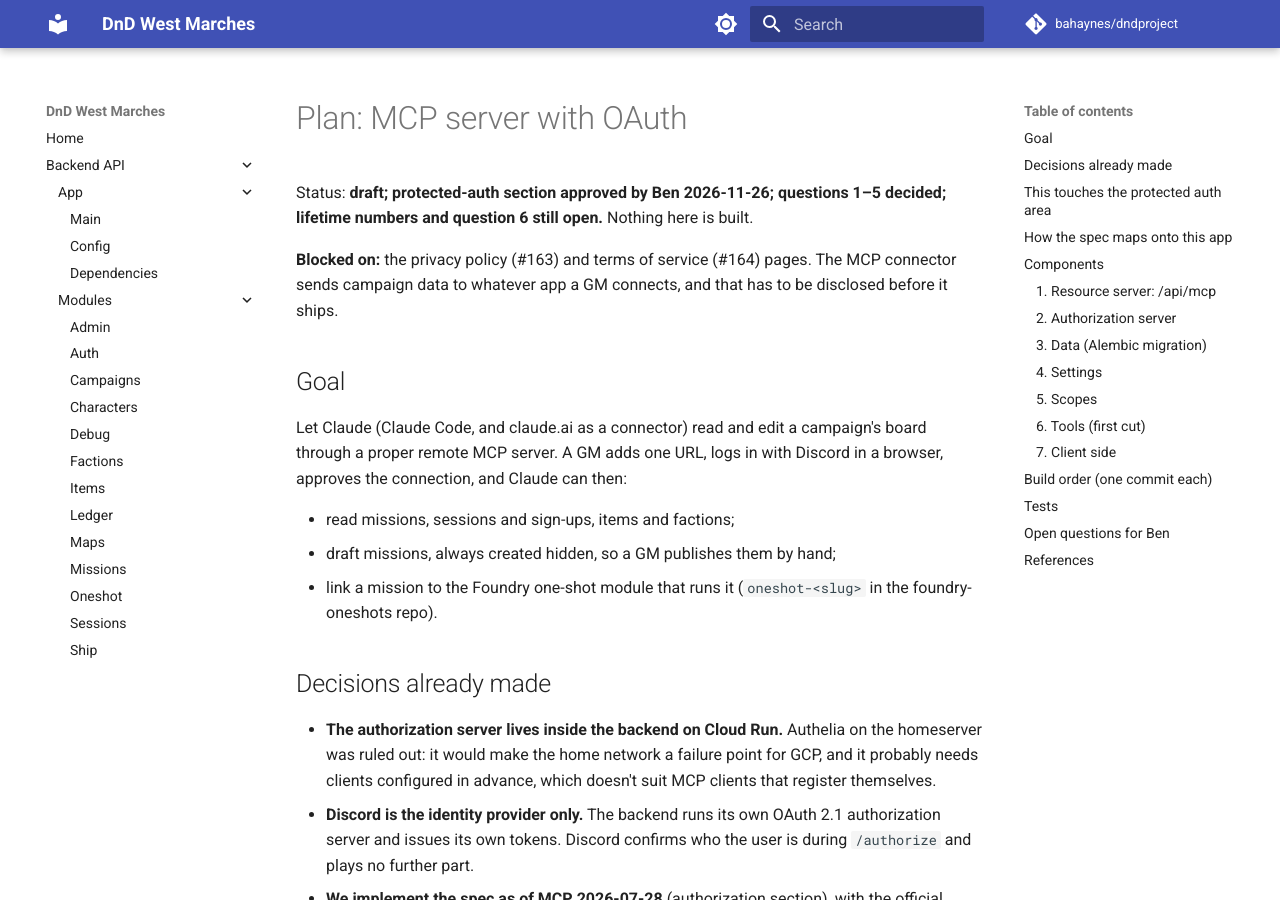
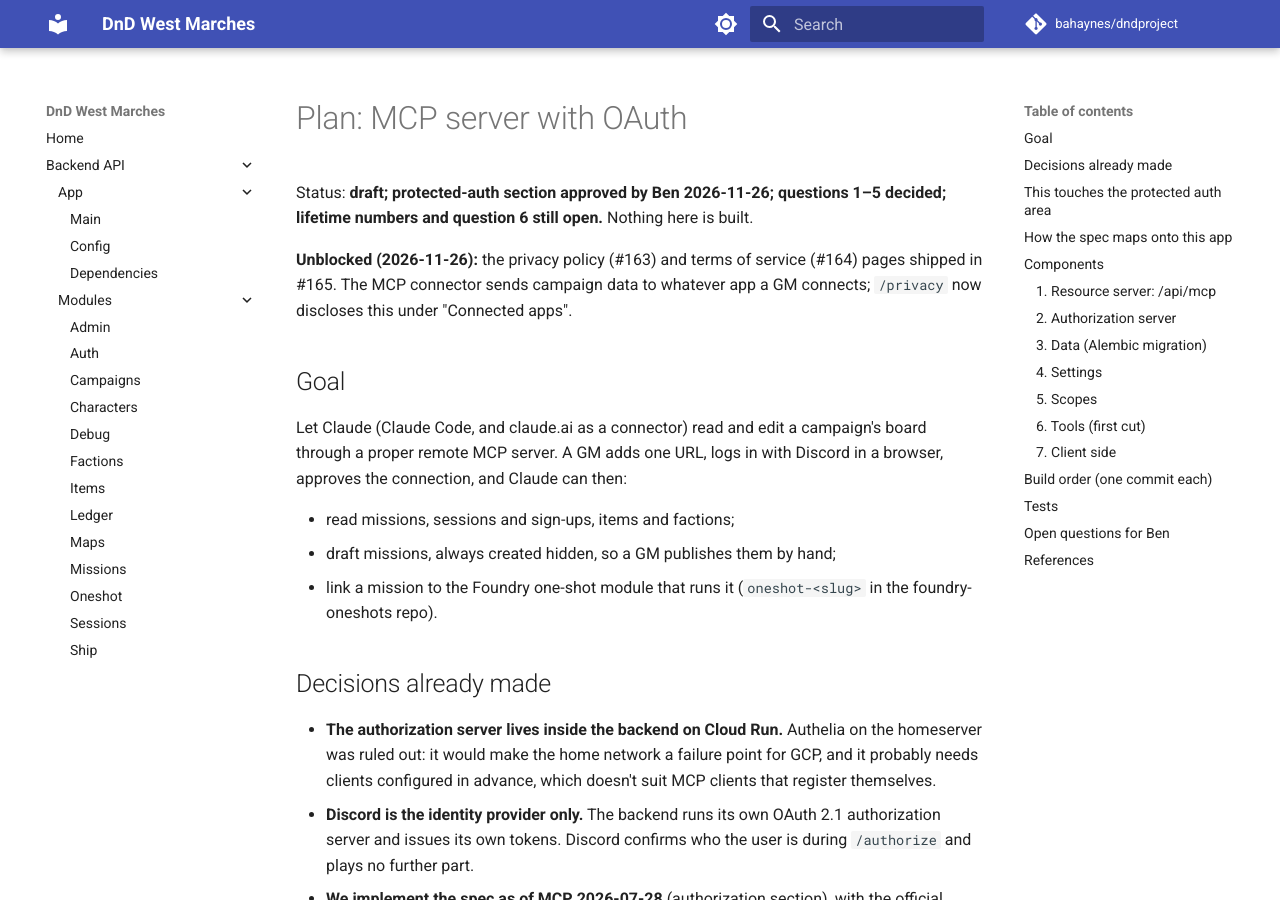
Before and after one commit to bahaynes/dndproject, an MkDocs documentation site: the page built from docs/plans/mcp-oauth.md, in a window 1280 px wide and 900 px high. Built offline with MkDocs 1.6.1 and Material for MkDocs 9.7.7, drawn with Linux system fonts in a browser that asks for light colours; comment, search, counter and statistics services are not loaded.

Commit message:
docs: MCP plan unblocked by privacy and terms pages (#165)
Co-Authored-By: Claude Opus 5.5 <noreply@anthropic.com>
Claude-Session: https://claude.ai/code/session_01VzawFKYJheCrAVM9doW2dy

```diff
--- a/docs/plans/mcp-oauth.md
+++ b/docs/plans/mcp-oauth.md
@@ -2,7 +2,7 @@
 
 Status: **draft; protected-auth section approved by Ben 2026-11-26; questions 1–5 decided; lifetime numbers and question 6 still open.** Nothing here is built.
 
-**Blocked on:** the privacy policy (#163) and terms of service (#164) pages. The MCP connector sends campaign data to whatever app a GM connects, and that has to be disclosed before it ships.
+**Unblocked (2026-11-26):** the privacy policy (#163) and terms of service (#164) pages shipped in #165. The MCP connector sends campaign data to whatever app a GM connects; `/privacy` now discloses this under "Connected apps".
 
 ## Goal
 
```
